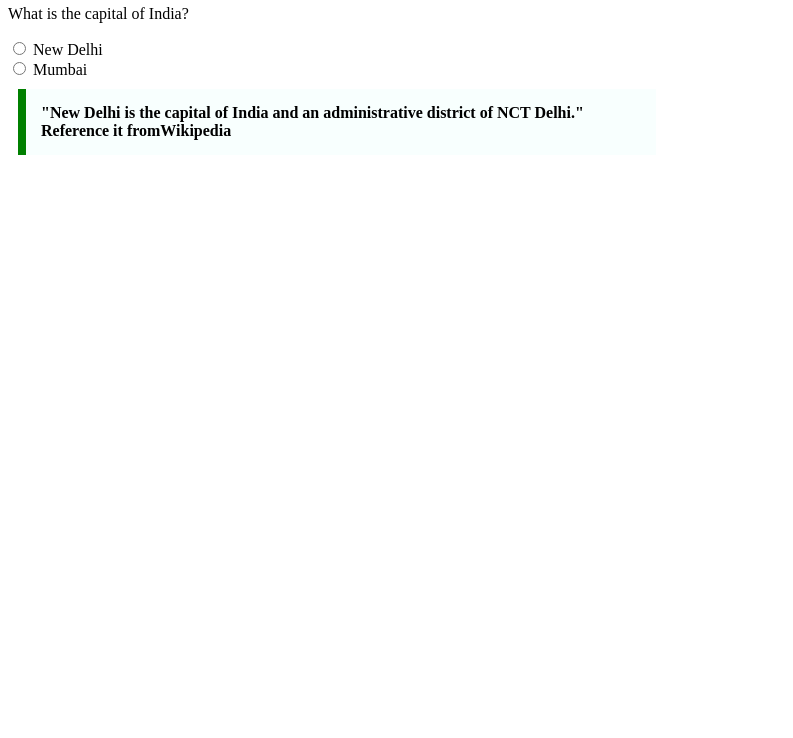
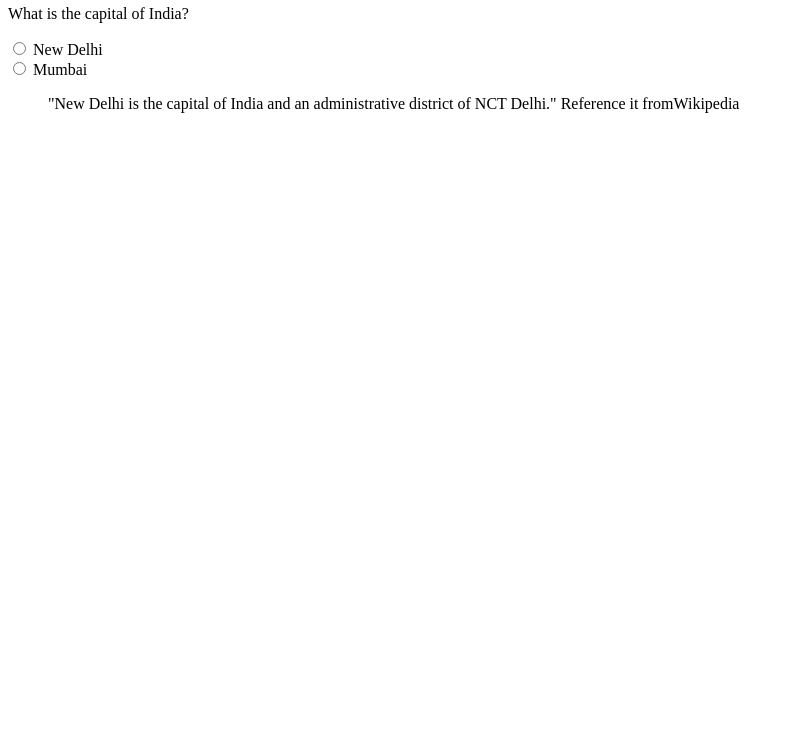
Before and after one commit to acciojob/trivia-sonukds, a website: page main.html in a window 1280 px wide. Shown: the part 62-800 px from the top of the page, without its empty margins (0-793 px from the left). Drawn offline with Linux system fonts and the light colour scheme.

Commit message:
created a submission

```diff
--- a/main.html
+++ b/main.html
@@ -4,16 +4,6 @@
     <meta charset="UTF-8">
     <meta name="viewport" content="width=device-width, initial-scale=1.0">
     <title>Quiz Question</title>
-    <style>
-        .styled-quote {
-            max-width: 600px;
-            margin: 10px;
-            padding: 15px;
-            border-left: 8px solid green;
-            background-color: #f8fffe;
-            font-weight: bold;
-        }
-    </style>
 </head>
 <body>
     <main>
```
